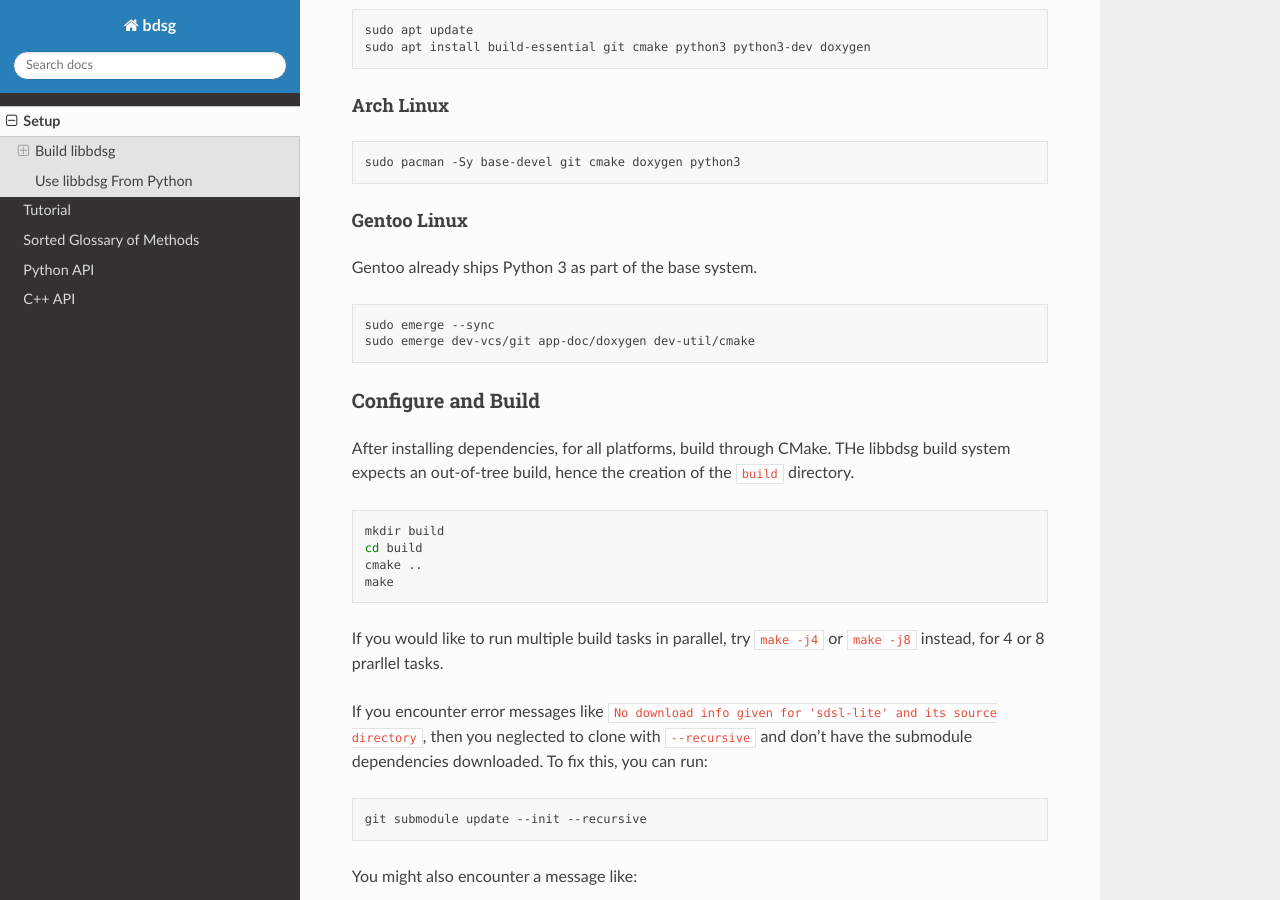
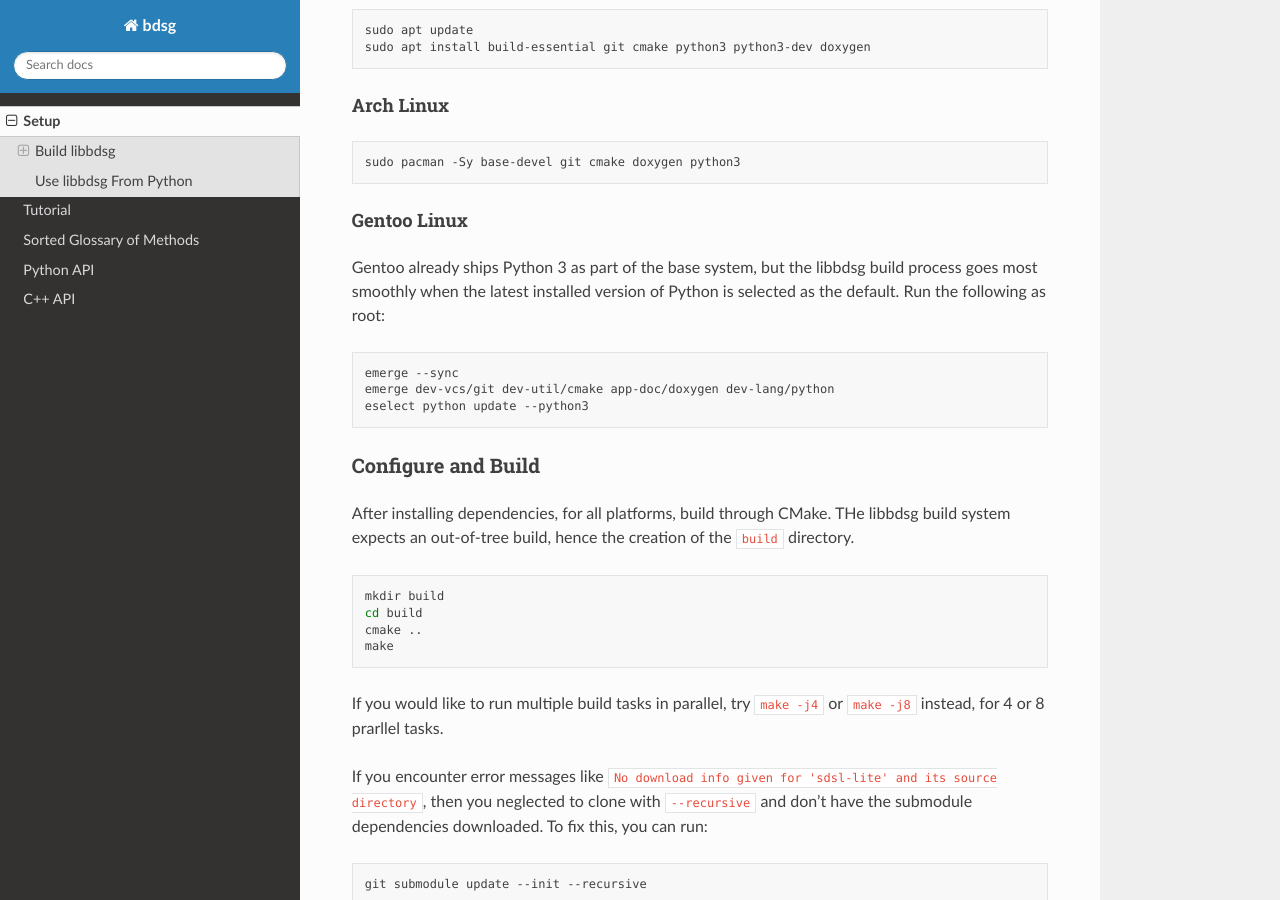
Before and after one commit to vgteam/libbdsg, a Sphinx documentation site: the page built from docs/rst/install.rst, in a window 1280 px wide and 900 px high, scrolled down 890 px. Built offline with Sphinx 7.4.7 and the Read the Docs theme 2.0.0, drawn with Linux system fonts in a browser that asks for light colours.

Commit message:
Perfect Gentoo build process

```diff
--- a/docs/rst/install.rst
+++ b/docs/rst/install.rst
@@ -57,12 +57,13 @@ Arch Linux
 Gentoo Linux
 ~~~~~~~~~~~~
 
-Gentoo already ships Python 3 as part of the base system.
+Gentoo already ships Python 3 as part of the base system, but the libbdsg build process goes most smoothly when the latest installed version of Python is selected as the default. Run the following as root:
 
 .. code-block:: bash
 
-   sudo emerge --sync
-   sudo emerge dev-vcs/git app-doc/doxygen dev-util/cmake
+   emerge --sync
+   emerge dev-vcs/git dev-util/cmake app-doc/doxygen dev-lang/python
+   eselect python update --python3
 
 -------------------
 Configure and Build
```
